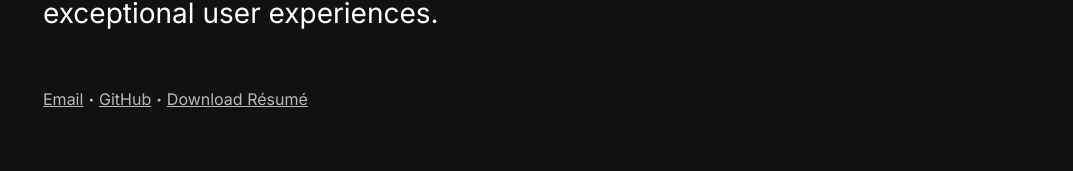
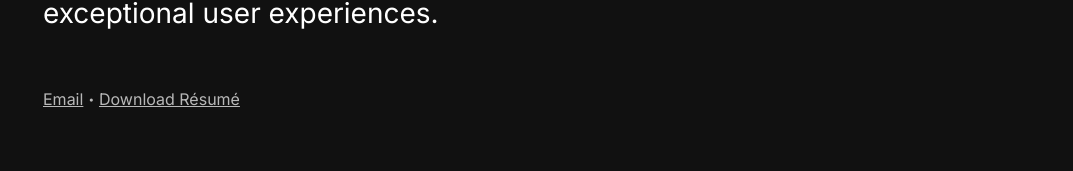
Before and after one commit to micahroberson/micahroberson.com, a Next.js app: page / in a window 1280 px wide. Shown: the part 458-629 px from the top of the page, without its empty margins (207-1280 px from the left). Built offline with nearby package versions, Linux system fonts and the light colour scheme.

Commit message:
Update resume

```diff
--- a/pages/index.tsx
+++ b/pages/index.tsx
@@ -64,14 +64,6 @@ export default function Home() {
           <li>
             <a href="mailto:micah.roberson@gmail.com" target="_blank">
               Email
-            </a>
-          </li>
-          <li>
-            <span>•</span>
-          </li>
-          <li>
-            <a href="https://github.com/micahroberson" target="_blank">
-              GitHub
             </a>
           </li>
           <li>
```
Also changed, not shown: next-env.d.ts, 2 other files (tests, documents, lock files or other folders).
